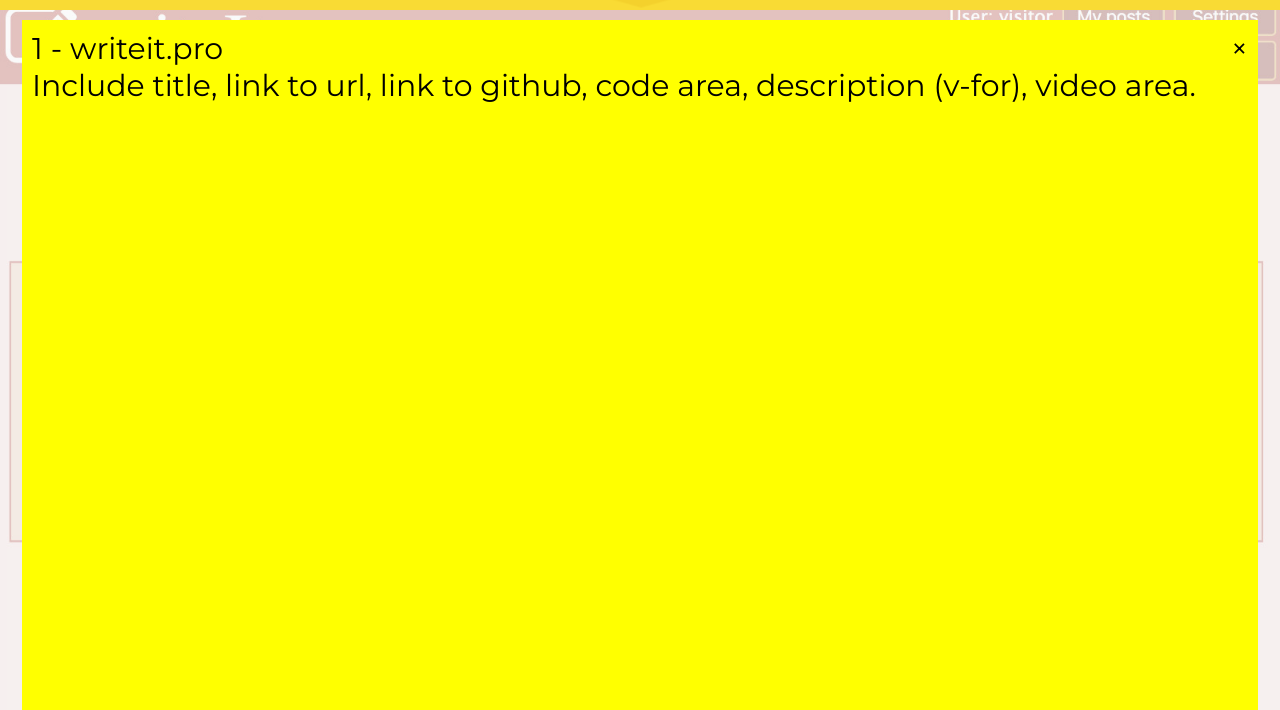
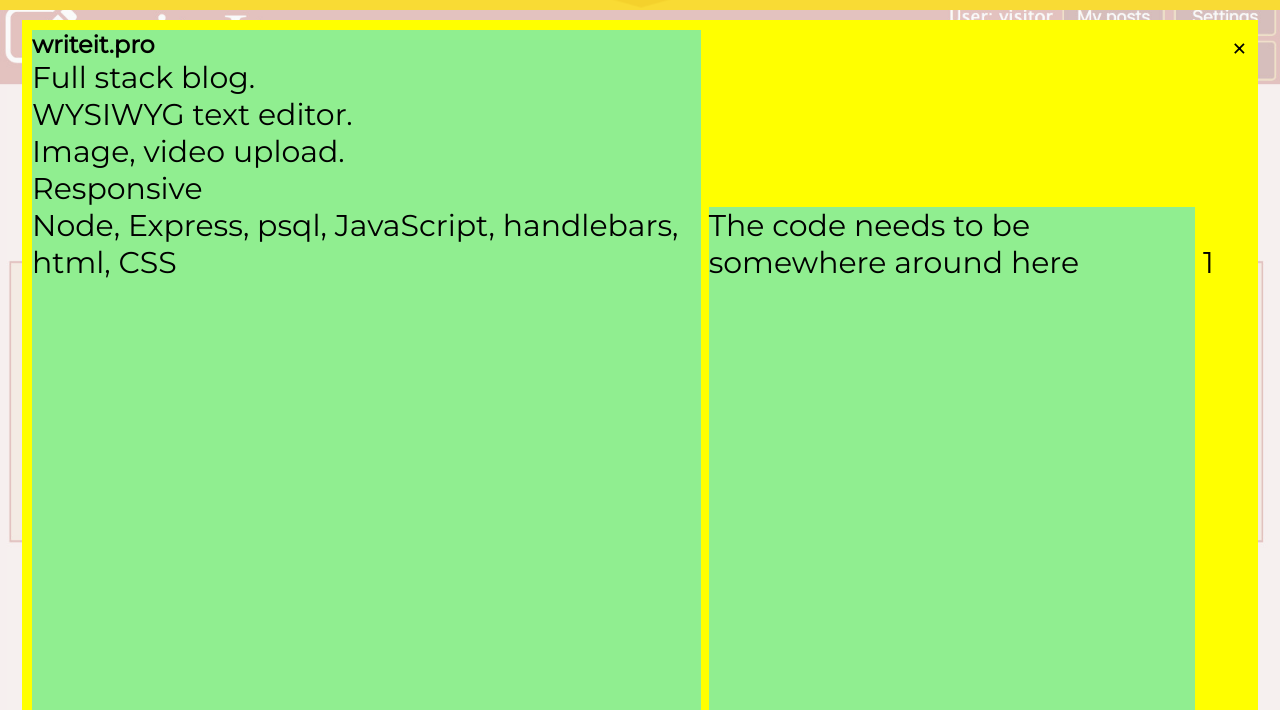
Before and after one commit to datadaveshin/portfolio, a plain HTML site: page index-vue-new.html in a window 1280 px wide. Shown: the part 790-1500 px from the top of the page. Drawn offline with Linux system fonts and the light colour scheme.

Commit message:
added two divs, one for code, one for the rest of the content

```diff
--- a/assets/styles/main_style.css
+++ b/assets/styles/main_style.css
@@ -192,3 +192,17 @@ a:hover{
   margin: auto;
   padding: 10px;
 }
+
+.divModalLeftRail, .divModalRightRail{
+  background: lightgreen;
+  display: inline-block;
+  height: 90%;
+}
+
+.divModalLeftRail{
+  width: 55%;
+}
+
+.divModalRightRail{
+  width: 40%;
+}
--- a/index-vue-new.html
+++ b/index-vue-new.html
@@ -113,9 +113,20 @@
         class="articleModals"
         v-bind:style="project.bgImage"
         >
-        <div class="divModalContent">
+        <div class="divModalContent"
+
+        >
           <span class="spanCloseModal">&times;</span>
-          {{index}} - {{project.title}} <br>
+          <div class="divModalLeftRail">
+            <h1>{{project.title}}</h1>
+            <ul>
+              <li v-for="list in project.description">{{list.bullet}}</li>
+            </ul>
+          </div>
+          <div class="divModalRightRail">
+            The code needs to be somewhere around here
+          </div>
+          {{index}} -  <br>
           Include title, link to url, link to github, code area, description (v-for), video area.
         </div>
       </article>
```
